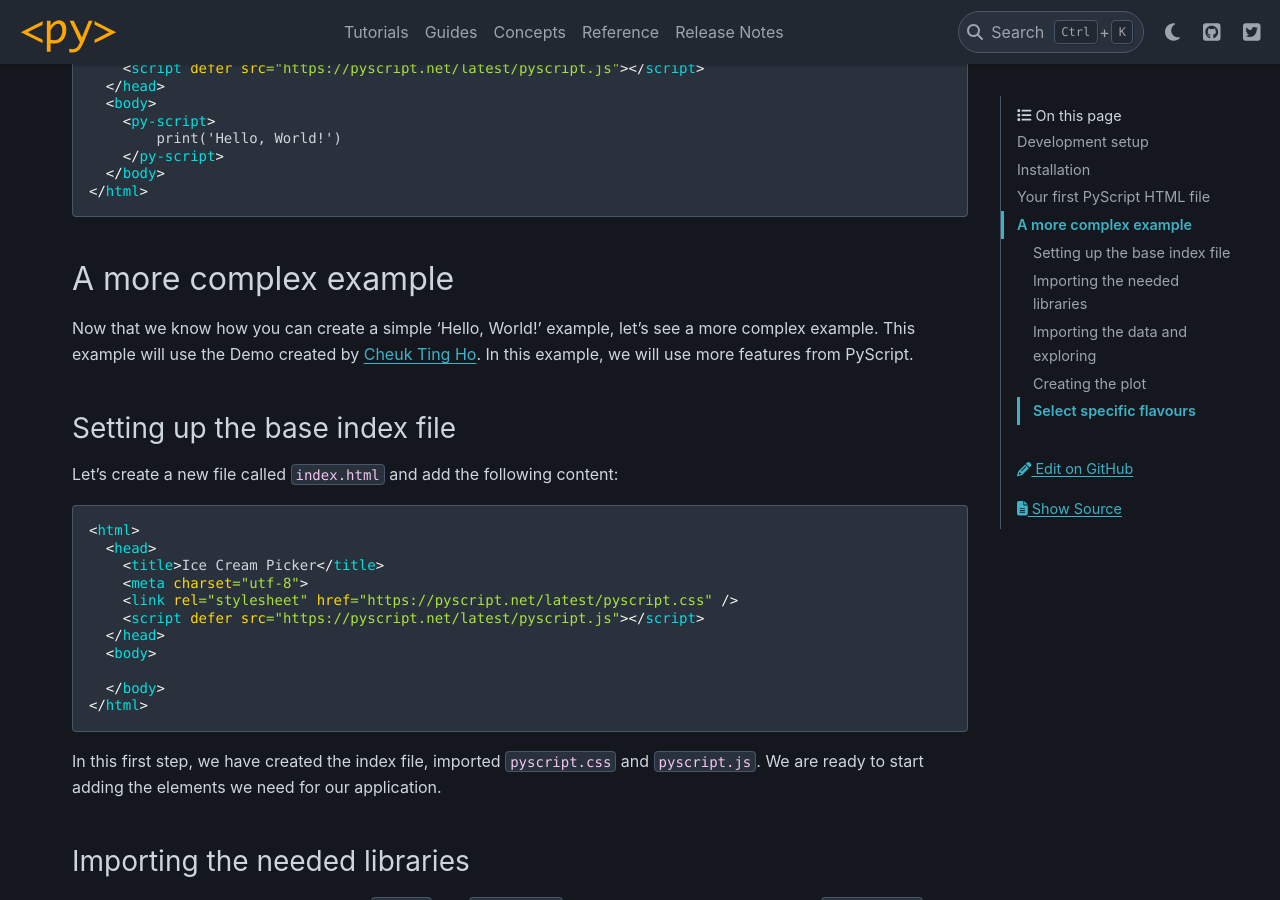
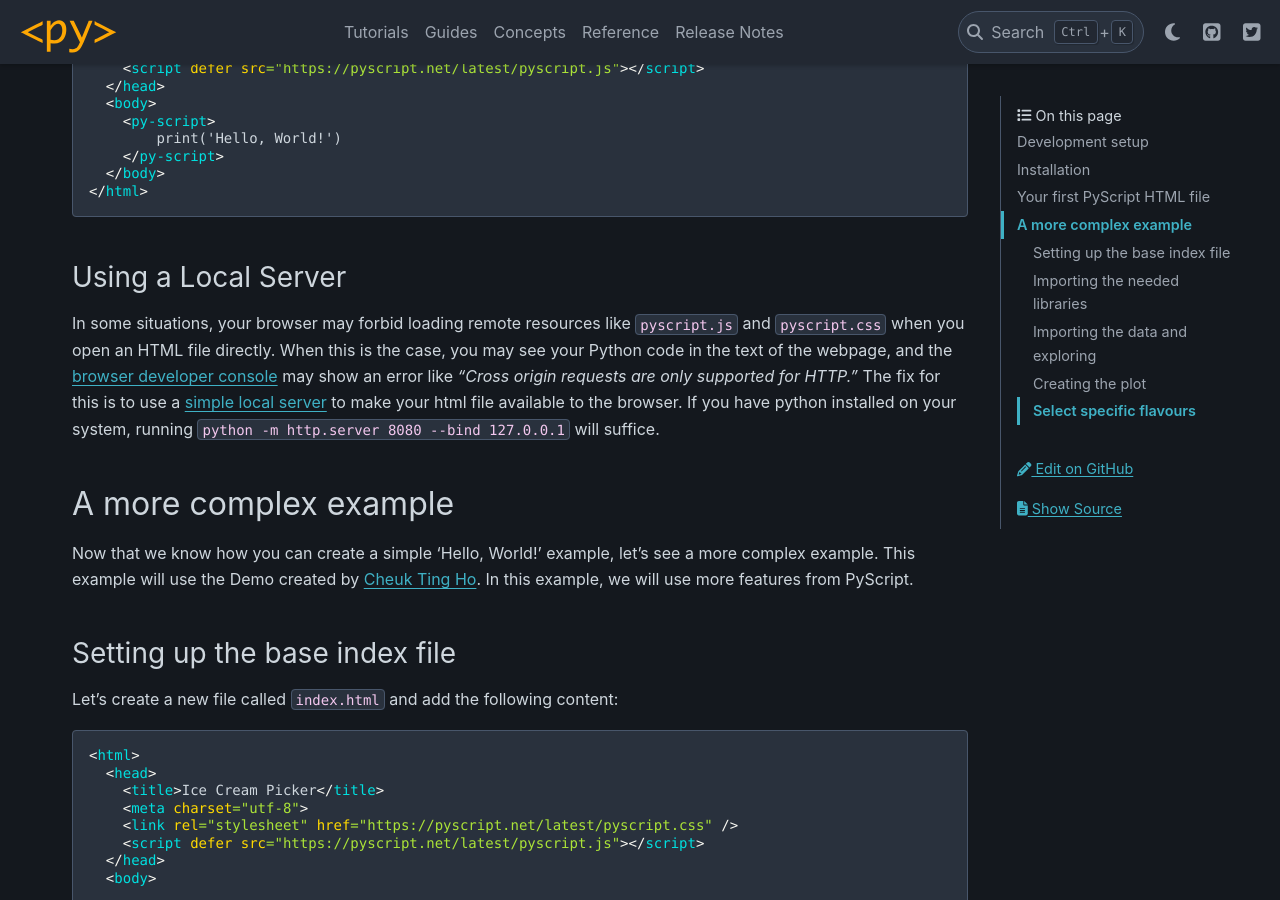
Before and after one commit to pyscript/pyscript, a Sphinx documentation site: the page built from docs/tutorials/getting-started.md, in a window 1280 px wide and 900 px high, scrolled down 849 px. Built offline with Sphinx 7.4.7 and the PyData theme 0.15.4, drawn with Linux system fonts in a browser that asks for light colours.

Commit message:
Add docs

````diff
--- a/docs/tutorials/getting-started.md
+++ b/docs/tutorials/getting-started.md
@@ -41,6 +41,10 @@
   </body>
 </html>
 ```
+
+### Using a Local Server
+
+In some situations, your browser may forbid loading remote resources like `pyscript.js` and `pyscript.css` when you open an HTML file directly. When this is the case, you may see your Python code in the text of the webpage, and the [browser developer console](https://balsamiq.com/support/faqs/browserconsole/) may show an error like *"Cross origin requests are only supported for HTTP."* The fix for this is to use a [simple local server](https://developer.mozilla.org/en-US/docs/Learn/Common_questions/Tools_and_setup/set_up_a_local_testing_server) to make your html file available to the browser. If you have python installed on your system, running `python -m http.server 8080 --bind 127.0.0.1` will suffice.
 
 ## A more complex example
 
````
